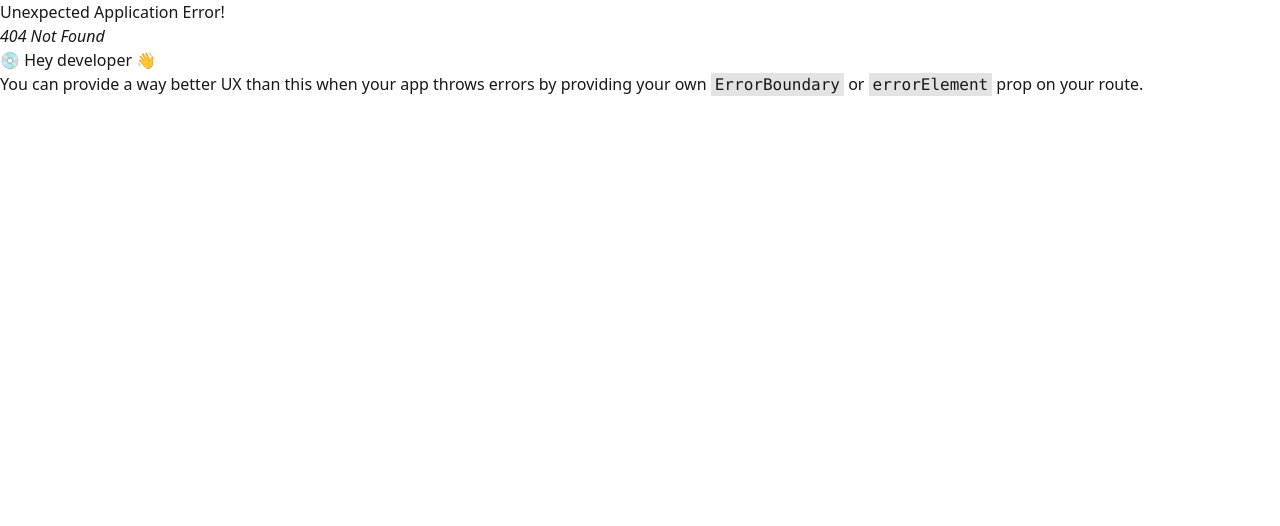
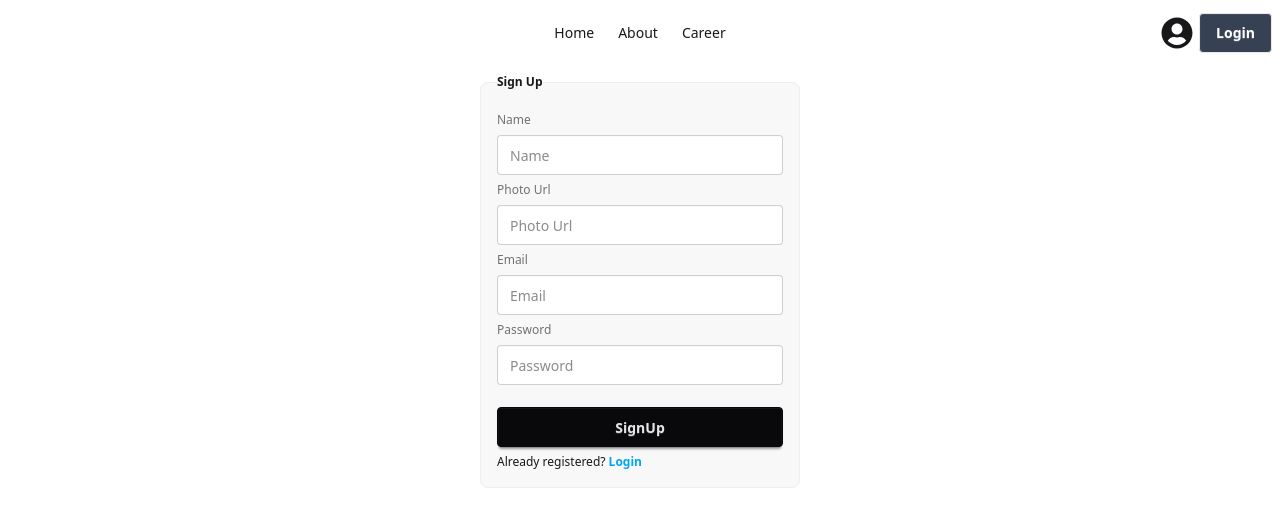
Before and after one commit to md-irfankhan/dragon-news-ph7, a React (Vite) app: page /auth/signup in a window 1280 px wide. Before the commit this address had no page. Shown: the top 526 px of the page. Built offline with nearby package versions, Linux system fonts and the light colour scheme.

Commit message:
Login SignUp functionality added

```diff
--- a/package.json
+++ b/package.json
@@ -11,6 +11,7 @@
   },
   "dependencies": {
     "@tailwindcss/vite": "^4.1.12",
+    "firebase": "^12.1.0",
     "flowbite-react": "^0.12.7",
     "moment": "^2.30.1",
     "react": "^19.1.1",
--- /dev/null
+++ b/src/AuthProvider/AuthProvider.jsx
@@ -0,0 +1,34 @@
+import { createContext, useState } from "react";
+import { createUserWithEmailAndPassword, signInWithEmailAndPassword, updateProfile } from "firebase/auth";
+import {auth } from '../firebase/firebase.init'
+export const AuthContext=createContext(null);
+const AuthProvider = ({children}) => {
+    const [user,setUser]=useState(null)
+    const createUser=(email,password)=>{
+        return createUserWithEmailAndPassword(auth,email ,password)
+    }
+    const signInUser=(email,password)=>{
+       return signInWithEmailAndPassword(auth,email,password)
+    }
+    const updateProfiles=(name,photo)=>{
+       return updateProfile(auth.currentUser,{
+             displayName:name,photoURL:photo
+        })
+    }
+    const value={
+         createUser,
+          updateProfiles,
+          signInUser,
+          user,
+          setUser
+    }
+    return (
+        <div>
+            <AuthContext.Provider value={value}>
+                {children}
+            </AuthContext.Provider>
+        </div>
+    );
+};
+
+export default AuthProvider;
--- /dev/null
+++ b/src/components/Login/Login.jsx
@@ -0,0 +1,40 @@
+import { useContext } from "react";
+import { Link } from "react-router";
+import { AuthContext } from "../../AuthProvider/AuthProvider";
+
+const Login = () => {
+    const AuthContexts=useContext(AuthContext)
+    const {signInUser,setUser}=AuthContexts
+    const handleLogin =(e)=>{
+        e.preventDefault()
+        const form=new FormData(e.target);
+        const email=form.get('email')
+        const password=form.get('password')
+        signInUser(email,password)
+        .then(res=>{
+            console.log("Success")
+            setUser(res.user)
+
+        }).catch(err=>console.log(err))
+    }
+    return (
+        <div className="flex justify-center">
+            <form onSubmit={handleLogin}>
+                <fieldset className="fieldset bg-base-200 border-base-300 rounded-box w-xs border p-4">
+                    <legend className="fieldset-legend">Login</legend>
+
+                    <label className="label">Email</label>
+                    <input name="email" type="email" className="input" placeholder="Email" />
+
+                    <label className="label">Password</label>
+                    <input name="password" type="password" className="input" placeholder="Password" />
+
+                    <input type="submit" className="btn btn-neutral mt-4" value={'Login'}></input>
+                    <p>Not Registered?<Link to={'/auth/signup'}>SignUp</Link></p>
+                </fieldset>
+            </form>
+        </div>
+    );
+};
+
+export default Login;
--- /dev/null
+++ b/src/components/SignUp/SignUp.jsx
@@ -0,0 +1,51 @@
+import { useContext } from "react";
+import { Form, Link } from "react-router";
+import { AuthContext } from "../../AuthProvider/AuthProvider";
+const SignUp = () => {
+    const AuthContexts=useContext(AuthContext)
+    const {createUser,updateProfiles,setUser}=AuthContexts;
+    const handleSignUp =(e)=>{
+         e.preventDefault()
+         const form = new FormData(e.target)
+         const name= form.get('name')
+         const photo= form.get('photo')
+         const email= form.get('email')
+         const password=form.get('password')
+         createUser(email,password).then(res=>{
+            updateProfiles(name,photo)
+            .then(res=>{
+                setUser(res.user)
+            })
+            .catch(err=>console.log(err))
+         }).catch(err=>console.log(err)
+         )
+
+
+    }
+    return (
+        <div className="flex justify-center">
+            <form onSubmit={handleSignUp}>
+                <fieldset className="fieldset bg-base-200 border-base-300 rounded-box w-xs border p-4">
+                    <legend className="fieldset-legend">Sign Up</legend>
+
+                    <label className="label">Name</label>
+                    <input name="name" type="text" className="input" placeholder="Name" />
+                    <label className="label">Photo Url</label>
+                    <input name="photo" type="text" className="input" placeholder="Photo Url" />
+                    <label className="label">Email</label>
+                    <input name="email" type="email" className="input" placeholder="Email" />
+
+                    <label className="label">Password</label>
+                    <input name="password" type="password" className="input" placeholder="Password" />
+
+                    <input type="submit" className="btn btn-neutral mt-4" value={'SignUp'}></input>
+
+                    <p>Already registered? <Link className="font-bold text-sky-500" to='/auth/login'>Login</Link></p>
+                </fieldset>
+            </form>
+
+        </div>
+    );
+};
+
+export default SignUp;
--- /dev/null
+++ b/src/firebase/firebase.init.js
@@ -0,0 +1,19 @@
+// Import the functions you need from the SDKs you need
+import { initializeApp } from "firebase/app";
+import { getAuth } from "firebase/auth";
+// TODO: Add SDKs for Firebase products that you want to use
+// https://firebase.google.com/docs/web/setup#available-libraries
+
+// Your web app's Firebase configuration
+const firebaseConfig = {
+  apiKey: import.meta.env.VITE_apiKey,
+  authDomain: import.meta.env.VITE_authDomain,
+  projectId: import.meta.env.VITE_projectId,
+  storageBucket: import.meta.env.VITE_storageBucket,
+  messagingSenderId: import.meta.env.VITE_messagingSenderId,
+  appId: import.meta.env.VITE_appId
+};
+
+// Initialize Firebase
+const app = initializeApp(firebaseConfig);
+export const auth= getAuth(app)
--- a/src/main.jsx
+++ b/src/main.jsx
@@ -6,29 +6,52 @@ import Layout from './Layout.jsx'
 import { RouterProvider } from 'react-router/dom'
 import Home from './components/Home/Home.jsx'
 import News from './components/News/News.jsx'
+import AuthLayout from './pages/AuthLayout.jsx'
+import Login from './components/Login/Login.jsx'
+import SignUp from './components/SignUp/SignUp.jsx'
+import AuthProvider from './AuthProvider/AuthProvider.jsx'
+
 const router = createBrowserRouter([
   {
     path: "/",
     element: <Home></Home>,
     children: [
       {
-        path:"",
-        element:<Navigate to={'/category/01'}></Navigate>
+        path: "",
+        element: <Navigate to={'/category/01'}></Navigate>
       },
 
       {
-        path:'/category/:id',
-        loader:({params})=>fetch(`https://openapi.programming-hero.com/api/news/category/${params.id}`),
-        element:<News></News>
+        path: '/category/:id',
+        loader: ({ params }) => fetch(`https://openapi.programming-hero.com/api/news/category/${params.id}`),
+        element: <News></News>
+      }
+    ]
+  }, {
+    path: '/auth',
+    element: <AuthLayout></AuthLayout>,
+    children: [
+      {
+        path: '/auth/login',
+        element: <Login></Login>
+      },
+      {
+        path: '/auth/signup',
+        element: <SignUp></SignUp>
       }
     ]
   }
 ])
 createRoot(document.getElementById('root')).render(
   <StrictMode>
-    <RouterProvider router={router}>
-      <Layout></Layout>
-    </RouterProvider>
+    <AuthProvider>
+      <RouterProvider router={router}>
+        <Layout></Layout>
+      </RouterProvider>
+    </AuthProvider>
+
+
+
 
   </StrictMode>,
 )
--- /dev/null
+++ b/src/pages/AuthLayout.jsx
@@ -0,0 +1,13 @@
+import { Outlet } from 'react-router';
+import Nav from '../components/Nav/Nav';
+const AuthLayout = () => {
+    return (
+        <div>
+            <Nav></Nav>
+
+            <Outlet></Outlet>
+        </div>
+    );
+};
+
+export default AuthLayout;
```
Also changed, not shown: 1 other file (tests, documents, lock files or other folders).
